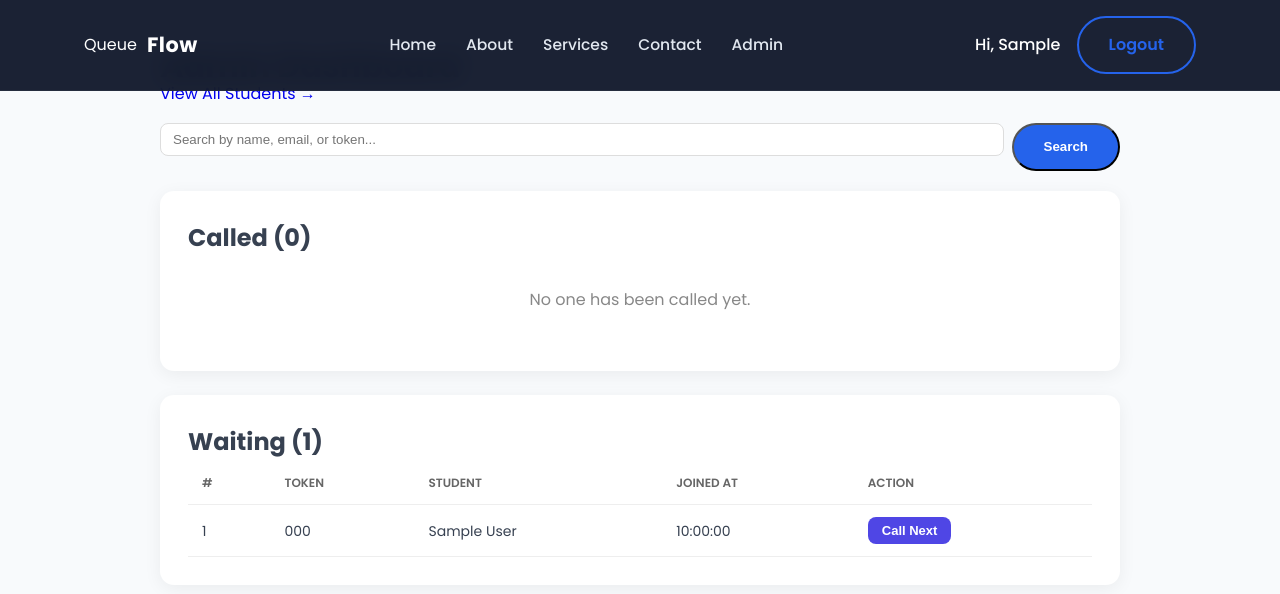
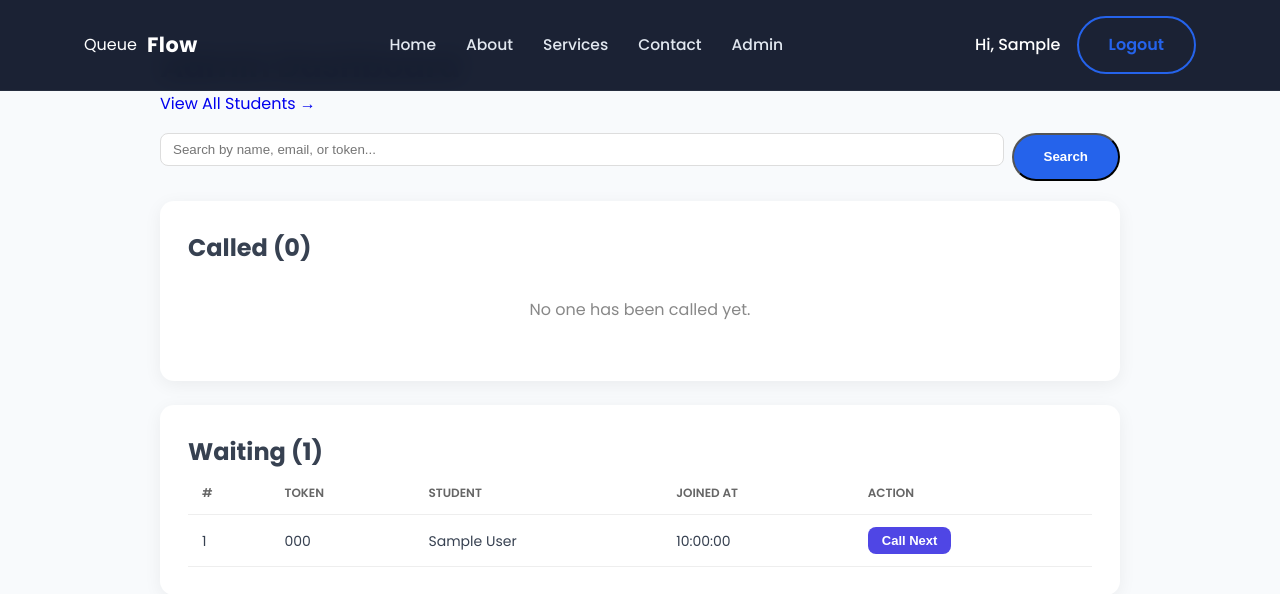
Before and after one commit to PriyaGupta44/Smart-Queue-Management-System, a Flask app: page /admin/dashboard in a window 1280 px wide. Shown: the top 594 px of the page. Run offline with Flask 3, Linux system fonts and the light colour scheme; a user stored in the database is signed in; tables that the repository leaves empty hold one stand-in row (values such as "Sample post").

Commit message:
Fix: Maintaining proper margins

```diff
--- a/app/templates/admin/dashboard.html
+++ b/app/templates/admin/dashboard.html
@@ -13,7 +13,7 @@
 
 {% block content %}
 <h1>Admin Dashboard</h1>
-<p style="margin-top:-10px; margin-bottom:16px;">
+<p style="margin-top:-0px; margin-bottom:16px;">
     <a href="{{ url_for('admin.students') }}">View All Students →</a>
 </p>
 
```
